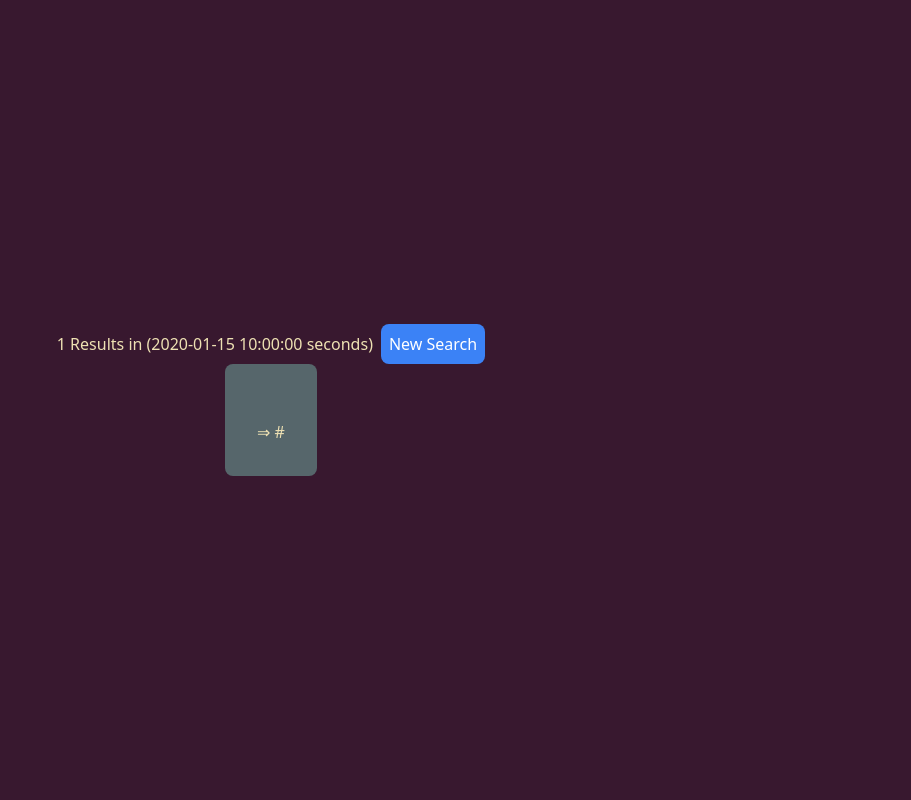
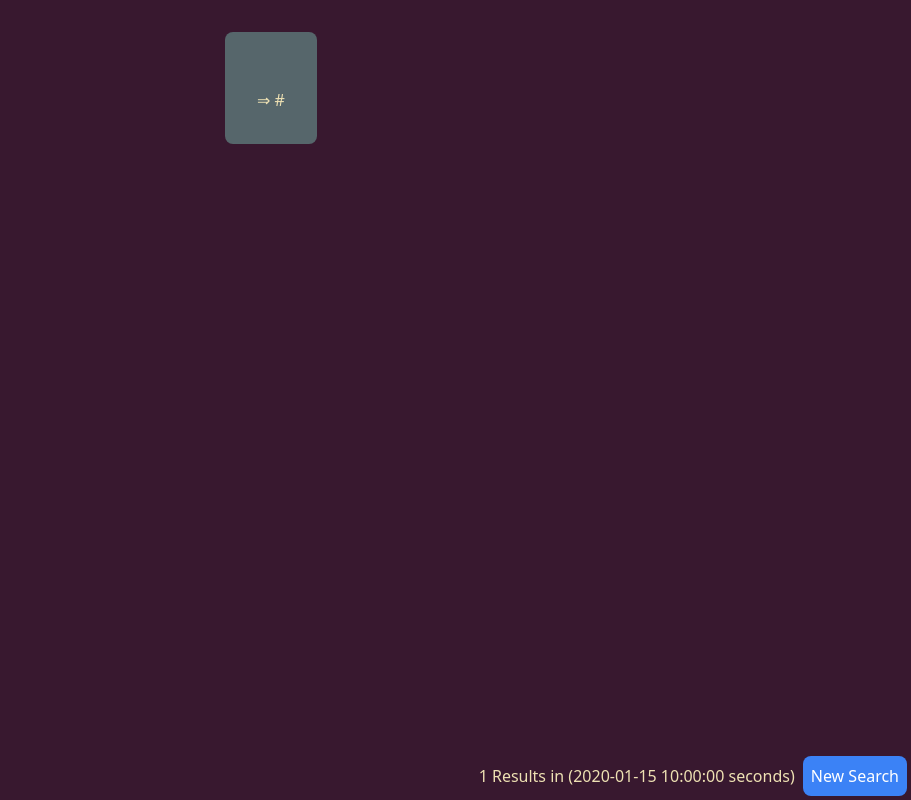
Before and after one commit to devmehta35/weblink-extractor, a Flask app: template templates/results.html in a window 1280 px wide. Shown: the whole page, without its empty margins (369-1280 px from the left). Run offline with Flask 3, Linux system fonts and the light colour scheme; the template is opened without the code that fills it: most values are stand-ins (such as "Sample title", 1, 10 or a date in 2020); some libraries are stand-ins or nearby versions.

Commit message:
DB funncs... removed

```diff
--- a/app.py
+++ b/app.py
@@ -3,14 +3,6 @@ from threading import Thread
 import time
 import uuid
 from googlesearch import search
-from pymongo import MongoClient
-from datetime import datetime
-
-# Setup MongoDB Atlas connection
-uri = "mongodb+srv://relaxedmeninsky7:dAC9wAittz1J2TRj@cluster0.wxw9wkm.mongodb.net/"
-client = MongoClient(uri)
-db = client['user_data']
-collection = db['searches']
 
 app = Flask(__name__)
 results = {}
@@ -21,13 +13,11 @@ def background_search(query, id, ip_address):
     urls = []
     for url in search(query):
         urls.append(url)
-        time.sleep(2)  # Add a delay of 1 second between requests
+        time.sleep(1)  # Add a delay of 1 second between requests
     print(f"Search completed. Found {len(urls)} results.")
     end_time = time.monotonic()
     execution_time = round(end_time - start_time, 2)  # Round off to 2 decimal places
     results[id] = (urls, execution_time)
-    # Store the data in MongoDB
-    collection.insert_one({'ip': ip_address, 'query': query, 'num_results': len(urls), 'uuid': id, 'execution_time': execution_time, 'timestamp': datetime.now()})
 
 @app.route('/', methods=['GET', 'POST'])
 def home():
@@ -45,3 +35,7 @@ def results_page(id):
         urls, execution_time = results[id]
         return render_template('results.html', urls=urls, execution_time=execution_time, num_results=len(urls))
     return "Results not ready, please refresh the page."
+
+# Development Server Code
+if __name__ == '__main__':
+    app.run(debug=True)
--- a/requirements.txt
+++ b/requirements.txt
@@ -4,13 +4,10 @@ beautifulsoup4==4.12.3
 blinker==1.7.0
 click==8.1.7
 colorama==0.4.6
-dnspython==2.6.1
 flask==3.0.2
 google==3.0.0
 itsdangerous==2.1.2
 jinja2==3.1.3
 markupsafe==2.1.5
-pymongo==4.6.2
-python-dotenv==1.0.1
 soupsieve==2.5
 werkzeug==3.0.1
--- a/templates/results.html
+++ b/templates/results.html
@@ -4,7 +4,7 @@
 <head>
     <style>
         .main {
-            height: 100vh;
+            height: 100%;
             width: 100%;
             display: flex;
             justify-content: center;
@@ -18,8 +18,8 @@
 </head>
 
 <body class="bg-[#38182f]">
-    <div class="main">
-        <div class="flex justify-center items-center">
+    <div class="main p-8">
+        <div class="flex justify-center items-center fixed bottom-1 right-1">
             <h1 class="mr-2 text-[#EEE1B3]">{{ num_results }} Results in ({{ execution_time }} seconds)</h1>
             <form class="" action="/">
                 <button class="p-2 bg-blue-500 text-white rounded-lg" type=" submit">New Search</button>
```
